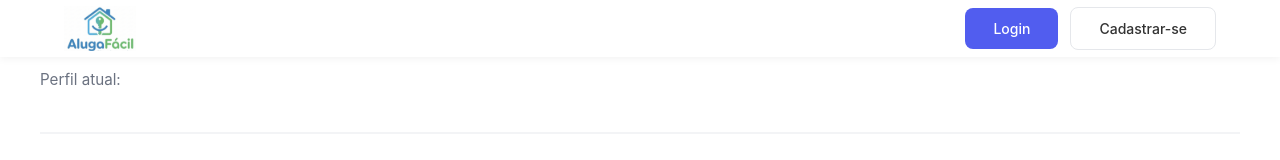
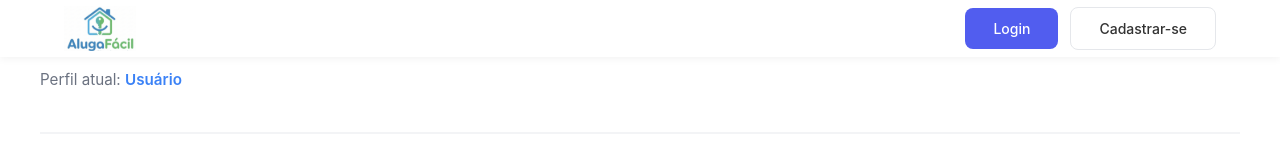
Before and after one commit to alugafacil1/frontend, a Next.js app: page /management in a window 1280 px wide. Shown: the top 160 px of the page. Built offline with nearby package versions, Linux system fonts and the light colour scheme.

Commit message:
refac: traduzindo role da aba gerenciamento

```diff
--- a/src/features/management/ManagementPage.tsx
+++ b/src/features/management/ManagementPage.tsx
@@ -9,6 +9,7 @@ import Header from "@/components/Header";
 import { AgencyManagement } from "./components/AgencyManagement";
 import { RealtorManagement } from "./components/RealtorManagement";
 import { RegisterRealtorModal } from "./components/RegisterRealtorModal";
+import { translateRole } from "@/utils/translateRoles";
 
 export default function GerenciamentoPage() {
     const { user } = useAuth();
@@ -27,7 +28,7 @@ export default function GerenciamentoPage() {
                 <div style={{ display: 'flex', justifyContent: 'space-between', alignItems: 'center', width: '100%' }}>
                     <div>
                         <h1>Painel de Gerenciamento</h1>
-                        <p>Perfil atual: <strong>{user?.role}</strong></p>
+                        <p>Perfil atual: <strong>{translateRole(user?.role)}</strong></p>
                     </div>
 
                     {activeTab === "corretores" && (
```
